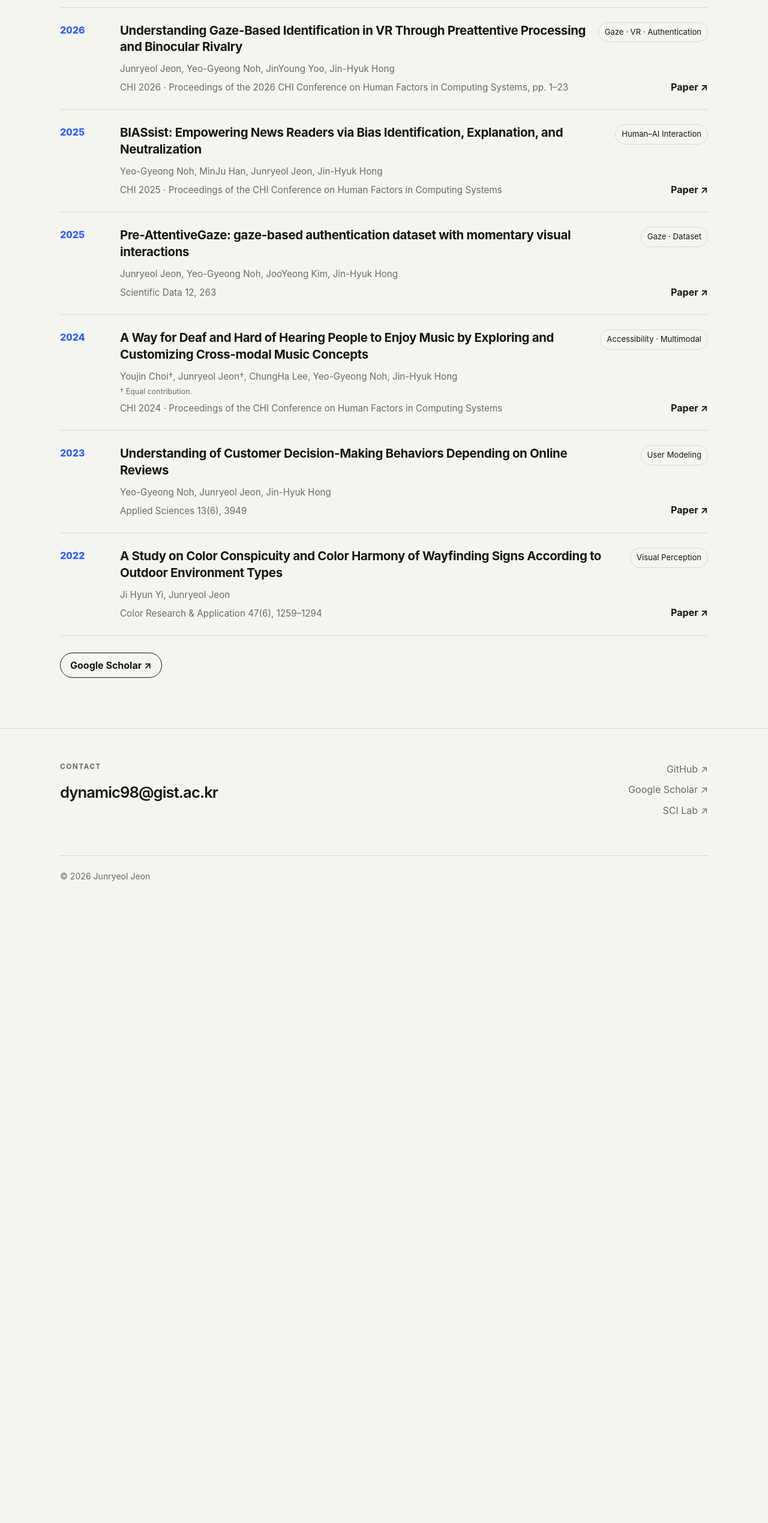
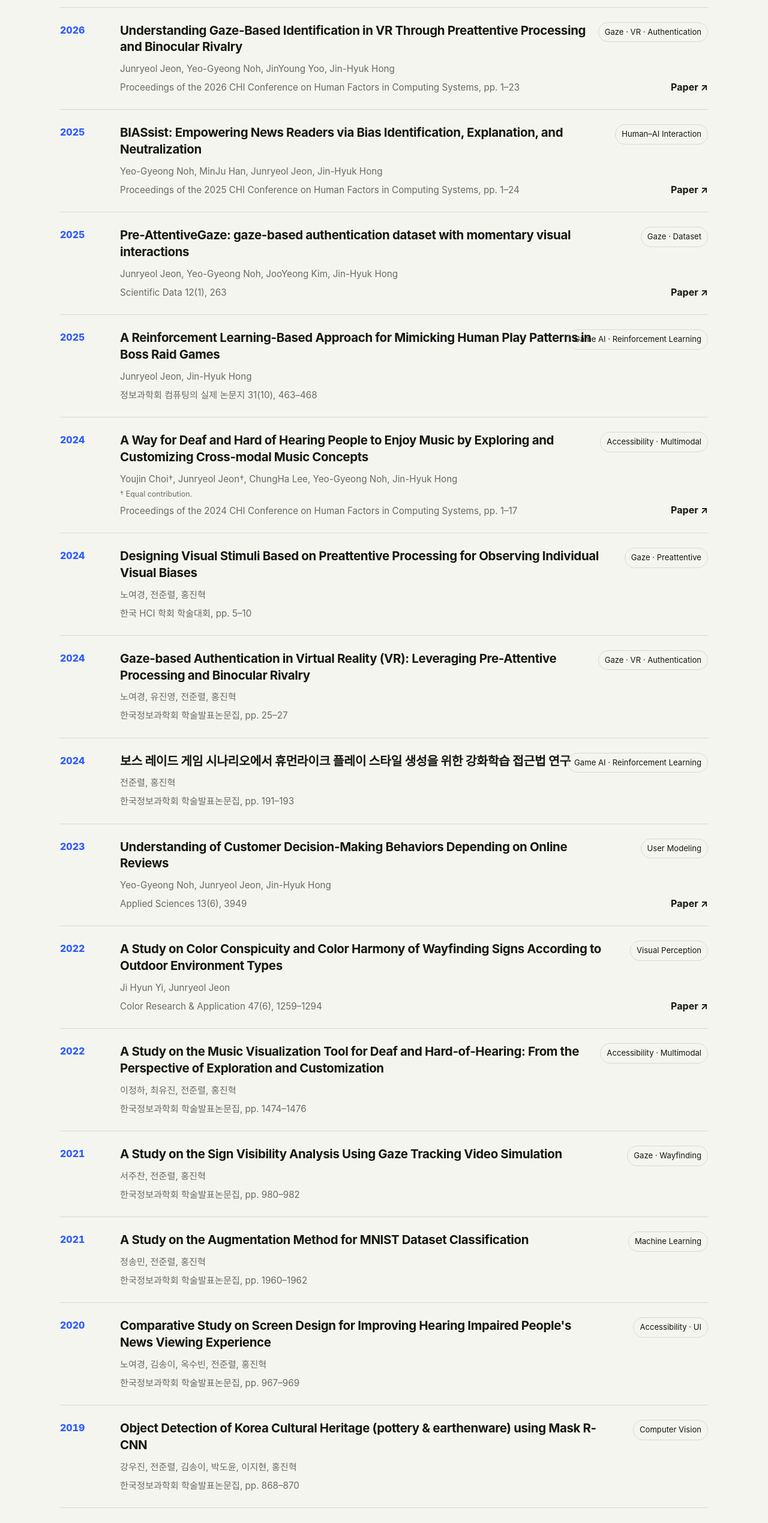
Before and after one commit to dynamic98/dynamic98.github.io, an Astro site: page / in a window 1280 px wide. Shown: the part 4000-6539 px from the top of the page at 60% size. Before the commit the page ends 5506 px from the top, so only its background shows below. Built offline with nearby package versions, Linux system fonts and the light colour scheme; Astro itself is replaced by a stand-in of ours.

Commit message:
Update publication list from citation export

```diff
--- a/src/content.config.ts
+++ b/src/content.config.ts
@@ -38,7 +38,7 @@ const publications = defineCollection({
     title: z.string(),
     authors: z.string(),
     venue: z.string(),
-    href: z.string().url(),
+    href: z.string().url().optional(),
     tag: z.string(),
     note: z.string().optional(),
     thesis: z.boolean().optional()
--- /dev/null
+++ b/src/content/publications/2019-cultural-heritage-mask-rcnn.md
@@ -0,0 +1,8 @@
+---
+year: 2019
+order: 1
+title: "Object Detection of Korea Cultural Heritage (pottery & earthenware) using Mask R-CNN"
+authors: "강우진, 전준렬, 김송이, 박도윤, 이지현, 홍진혁"
+venue: "한국정보과학회 학술발표논문집, pp. 868–870"
+tag: "Computer Vision"
+---
--- /dev/null
+++ b/src/content/publications/2020-hearing-impaired-news.md
@@ -0,0 +1,8 @@
+---
+year: 2020
+order: 1
+title: "Comparative Study on Screen Design for Improving Hearing Impaired People's News Viewing Experience"
+authors: "노여경, 김송이, 옥수빈, 전준렬, 홍진혁"
+venue: "한국정보과학회 학술발표논문집, pp. 967–969"
+tag: "Accessibility · UI"
+---
--- /dev/null
+++ b/src/content/publications/2021-mnist-augmentation.md
@@ -0,0 +1,8 @@
+---
+year: 2021
+order: 2
+title: "A Study on the Augmentation Method for MNIST Dataset Classification"
+authors: "정송민, 전준렬, 홍진혁"
+venue: "한국정보과학회 학술발표논문집, pp. 1960–1962"
+tag: "Machine Learning"
+---
--- /dev/null
+++ b/src/content/publications/2021-sign-visibility-gaze-tracking.md
@@ -0,0 +1,8 @@
+---
+year: 2021
+order: 1
+title: "A Study on the Sign Visibility Analysis Using Gaze Tracking Video Simulation"
+authors: "서주찬, 전준렬, 홍진혁"
+venue: "한국정보과학회 학술발표논문집, pp. 980–982"
+tag: "Gaze · Wayfinding"
+---
--- /dev/null
+++ b/src/content/publications/2022-dhh-music-visualization.md
@@ -0,0 +1,8 @@
+---
+year: 2022
+order: 2
+title: "A Study on the Music Visualization Tool for Deaf and Hard-of-Hearing: From the Perspective of Exploration and Customization"
+authors: "이정하, 최유진, 전준렬, 홍진혁"
+venue: "한국정보과학회 학술발표논문집, pp. 1474–1476"
+tag: "Accessibility · Multimodal"
+---
--- a/src/content/publications/2024-cross-modal-music.md
+++ b/src/content/publications/2024-cross-modal-music.md
@@ -3,7 +3,7 @@ year: 2024
 order: 1
 title: "A Way for Deaf and Hard of Hearing People to Enjoy Music by Exploring and Customizing Cross-modal Music Concepts"
 authors: "Youjin Choi†, Junryeol Jeon†, ChungHa Lee, Yeo-Gyeong Noh, Jin-Hyuk Hong"
-venue: "CHI 2024 · Proceedings of the CHI Conference on Human Factors in Computing Systems"
+venue: "Proceedings of the 2024 CHI Conference on Human Factors in Computing Systems, pp. 1–17"
 href: "https://doi.org/10.1145/3613904.3642665"
 tag: "Accessibility · Multimodal"
 note: "† Equal contribution."
--- /dev/null
+++ b/src/content/publications/2024-human-like-boss-raid.md
@@ -0,0 +1,8 @@
+---
+year: 2024
+order: 4
+title: "보스 레이드 게임 시나리오에서 휴먼라이크 플레이 스타일 생성을 위한 강화학습 접근법 연구"
+authors: "전준렬, 홍진혁"
+venue: "한국정보과학회 학술발표논문집, pp. 191–193"
+tag: "Game AI · Reinforcement Learning"
+---
--- /dev/null
+++ b/src/content/publications/2024-preattentive-visual-stimuli.md
@@ -0,0 +1,8 @@
+---
+year: 2024
+order: 2
+title: "Designing Visual Stimuli Based on Preattentive Processing for Observing Individual Visual Biases"
+authors: "노여경, 전준렬, 홍진혁"
+venue: "한국 HCI 학회 학술대회, pp. 5–10"
+tag: "Gaze · Preattentive"
+---
--- /dev/null
+++ b/src/content/publications/2024-vr-gaze-authentication.md
@@ -0,0 +1,8 @@
+---
+year: 2024
+order: 3
+title: "Gaze-based Authentication in Virtual Reality (VR): Leveraging Pre-Attentive Processing and Binocular Rivalry"
+authors: "노여경, 유진영, 전준렬, 홍진혁"
+venue: "한국정보과학회 학술발표논문집, pp. 25–27"
+tag: "Gaze · VR · Authentication"
+---
--- a/src/content/publications/2025-biassist.md
+++ b/src/content/publications/2025-biassist.md
@@ -3,7 +3,7 @@ year: 2025
 order: 1
 title: "BIASsist: Empowering News Readers via Bias Identification, Explanation, and Neutralization"
 authors: "Yeo-Gyeong Noh, MinJu Han, Junryeol Jeon, Jin-Hyuk Hong"
-venue: "CHI 2025 · Proceedings of the CHI Conference on Human Factors in Computing Systems"
+venue: "Proceedings of the 2025 CHI Conference on Human Factors in Computing Systems, pp. 1–24"
 href: "https://scholar.gist.ac.kr/handle/local/31490"
 tag: "Human–AI Interaction"
 ---
--- /dev/null
+++ b/src/content/publications/2025-human-play-patterns-game.md
@@ -0,0 +1,8 @@
+---
+year: 2025
+order: 3
+title: "A Reinforcement Learning-Based Approach for Mimicking Human Play Patterns in Boss Raid Games"
+authors: "Junryeol Jeon, Jin-Hyuk Hong"
+venue: "정보과학회 컴퓨팅의 실제 논문지 31(10), 463–468"
+tag: "Game AI · Reinforcement Learning"
+---
--- a/src/content/publications/2025-pre-attentive-gaze.md
+++ b/src/content/publications/2025-pre-attentive-gaze.md
@@ -3,7 +3,7 @@ year: 2025
 order: 2
 title: "Pre-AttentiveGaze: gaze-based authentication dataset with momentary visual interactions"
 authors: "Junryeol Jeon, Yeo-Gyeong Noh, JooYeong Kim, Jin-Hyuk Hong"
-venue: "Scientific Data 12, 263"
+venue: "Scientific Data 12(1), 263"
 href: "https://doi.org/10.1038/s41597-025-04538-3"
 tag: "Gaze · Dataset"
 thesis: true
--- a/src/content/publications/2026-gaze-identification-vr.md
+++ b/src/content/publications/2026-gaze-identification-vr.md
@@ -3,7 +3,7 @@ year: 2026
 order: 1
 title: "Understanding Gaze-Based Identification in VR Through Preattentive Processing and Binocular Rivalry"
 authors: "Junryeol Jeon, Yeo-Gyeong Noh, JinYoung Yoo, Jin-Hyuk Hong"
-venue: "CHI 2026 · Proceedings of the 2026 CHI Conference on Human Factors in Computing Systems, pp. 1–23"
+venue: "Proceedings of the 2026 CHI Conference on Human Factors in Computing Systems, pp. 1–23"
 href: "https://dl.acm.org/doi/full/10.1145/3772318.3791641"
 tag: "Gaze · VR · Authentication"
 thesis: true
--- a/src/pages/index.astro
+++ b/src/pages/index.astro
@@ -133,7 +133,9 @@ const publications = (await getCollection('publications')).sort(
             </div>
             <div class="pub-side">
               <span class="pub-tag">{pub.data.tag}</span>
-              <a class="external-link" href={pub.data.href} target="_blank" rel="noreferrer">Paper ↗</a>
+              {pub.data.href && (
+                <a class="external-link" href={pub.data.href} target="_blank" rel="noreferrer">Paper ↗</a>
+              )}
             </div>
           </article>
         ))}
```
